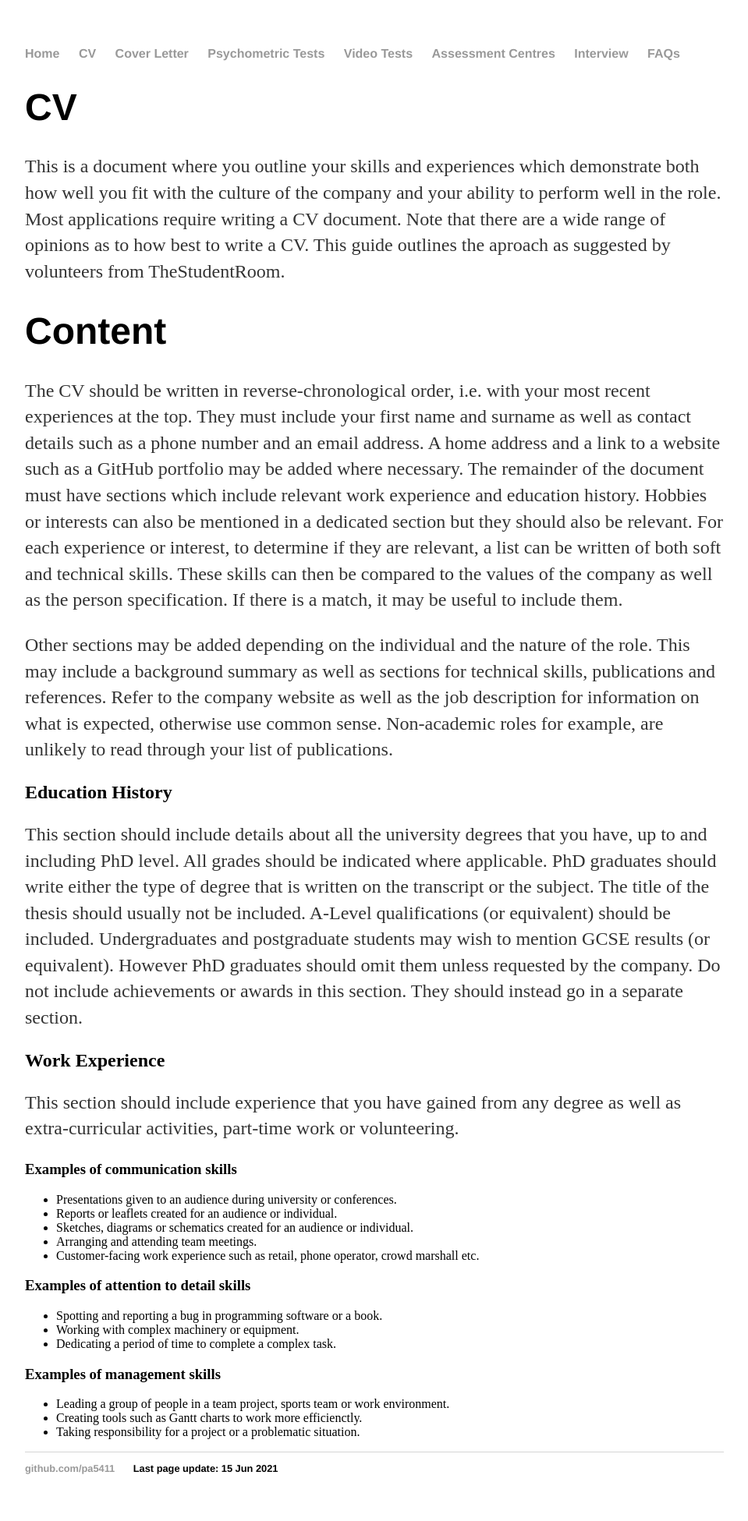
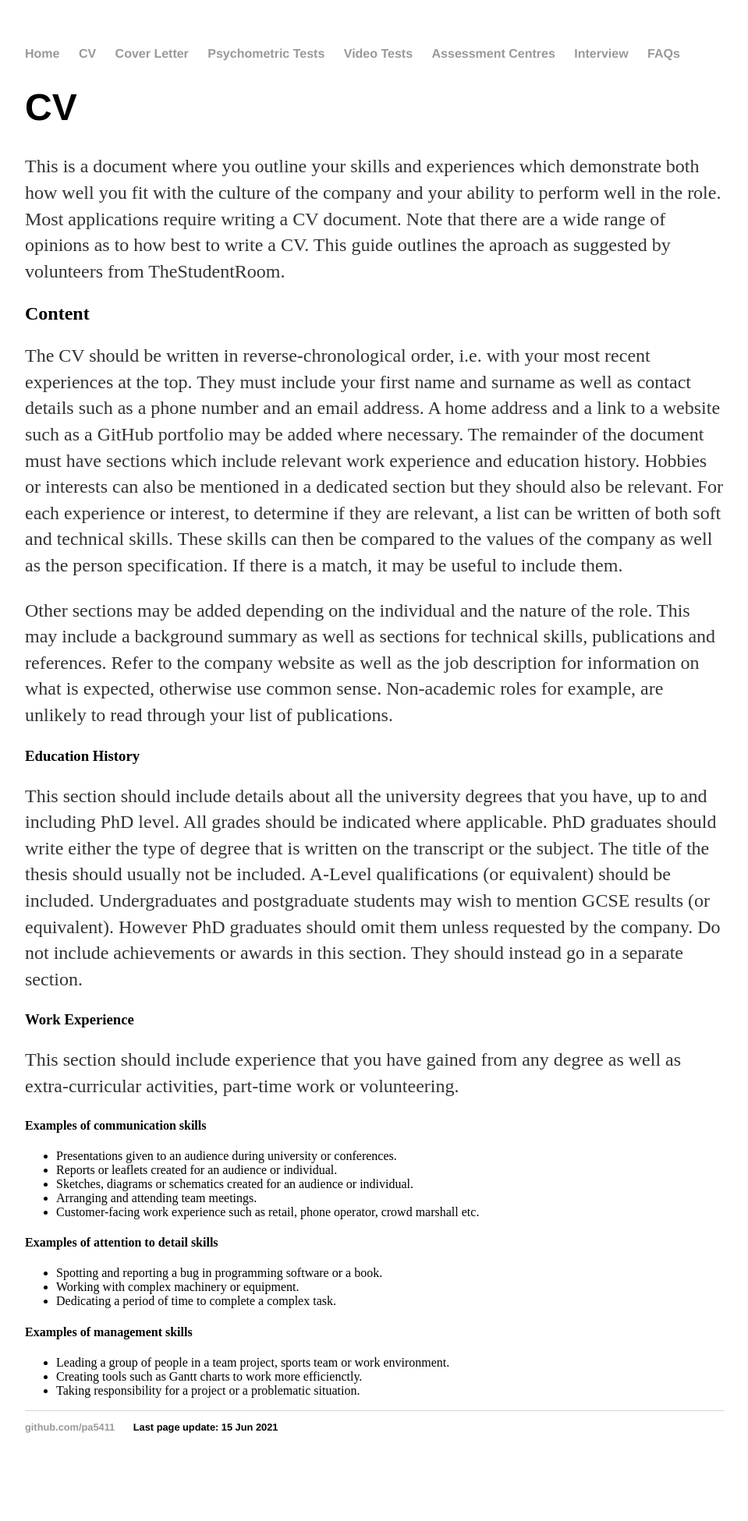
Before and after one commit to pa5411/Graduate-Job-Help, a Jekyll site: the page built from cv.html, in a window 1280 px wide. Shown: the whole page at 78% size, without its empty margins (160-1119 px from the left). Built offline with Jekyll 4.4.1, drawn with Linux system fonts in a browser that asks for light colours; after the commit the page ends 1898 px from its top, so only the background shows below that.

```diff
--- a/cv.html
+++ b/cv.html
@@ -1,27 +1,27 @@
 ---
 layout: default
-title: cv
+title: CV
 date: 2021-06-15
 ---
 <div class="blurb">
         <h1>CV</h1>
         <p> This is a document where you outline your skills and experiences which demonstrate both how well you fit with the culture of the company and your ability to perform well in the role. Most applications require writing a CV document. Note that there are a wide range of opinions as to how best to write a CV. This guide outlines the aproach as suggested by volunteers from TheStudentRoom. </p>
 
-        <h1> Content </h1>
+        <h2> Content </h2>
 
         <p> The CV should be written in reverse-chronological order, i.e. with your most recent experiences at the top. They must include your first name and surname as well as contact details such as a phone number and an email address. A home address and a link to a website such as a GitHub portfolio may be added where necessary. The remainder of the document must have sections which include relevant work experience and education history. Hobbies or interests can also be mentioned in a dedicated section but they should also be relevant. For each experience or interest, to determine if they are relevant, a list can be written of both soft and technical skills. These skills can then be compared to the values of the company as well as the person specification. If there is a match, it may be useful to include them.  </p>
 
         <p> Other sections may be added depending on the individual and the nature of the role. This may include a background summary as well as sections for technical skills, publications and references. Refer to the company website as well as the job description for information on what is expected, otherwise use common sense. Non-academic roles for example, are unlikely to read through your list of publications. </p>
 
-        <h2> Education History </h2>
+        <h3> Education History </h3>
 
         <p> This section should include details about all the university degrees that you have, up to and including PhD level. All grades should be indicated where applicable. PhD graduates should write either the type of degree that is written on the transcript or the subject. The title of the thesis should usually not be included. A-Level qualifications (or equivalent) should be included. Undergraduates and postgraduate students may wish to mention GCSE results (or equivalent). However PhD graduates should omit them unless requested by the company. Do not include achievements or awards in this section. They should instead go in a separate section. </p>
 
-        <h2> Work Experience </h2>
+        <h3> Work Experience </h3>
 
         <p> This section should include experience that you have gained from any degree as well as extra-curricular activities, part-time work or volunteering. </p>
 
-        <h3> Examples of communication skills </h3>
+        <h4> Examples of communication skills </h4>
 
         <ul>
                 <li> Presentations given to an audience during university or conferences. </li>
@@ -31,7 +31,7 @@ date: 2021-06-15
                 <li> Customer-facing work experience such as retail, phone operator, crowd marshall etc. </li>
         </ul>
 
-        <h3> Examples of attention to detail skills </h3>
+        <h4> Examples of attention to detail skills </h4>
 
         <ul>
                 <li> Spotting and reporting a bug in programming software or a book. </li>
@@ -39,7 +39,7 @@ date: 2021-06-15
                 <li> Dedicating a period of time to complete a complex task. </li>
         </ul>
 
-        <h3> Examples of management skills </h3>
+        <h4> Examples of management skills </h4>
 
         <ul>
                 <li> Leading a group of people in a team project, sports team or work environment. </li>
```
